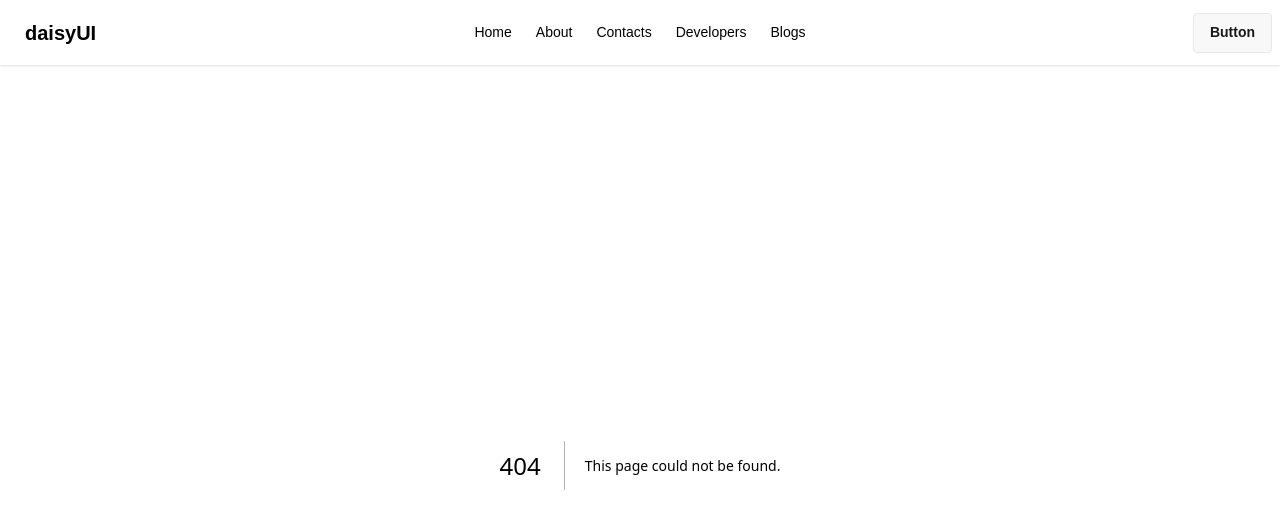
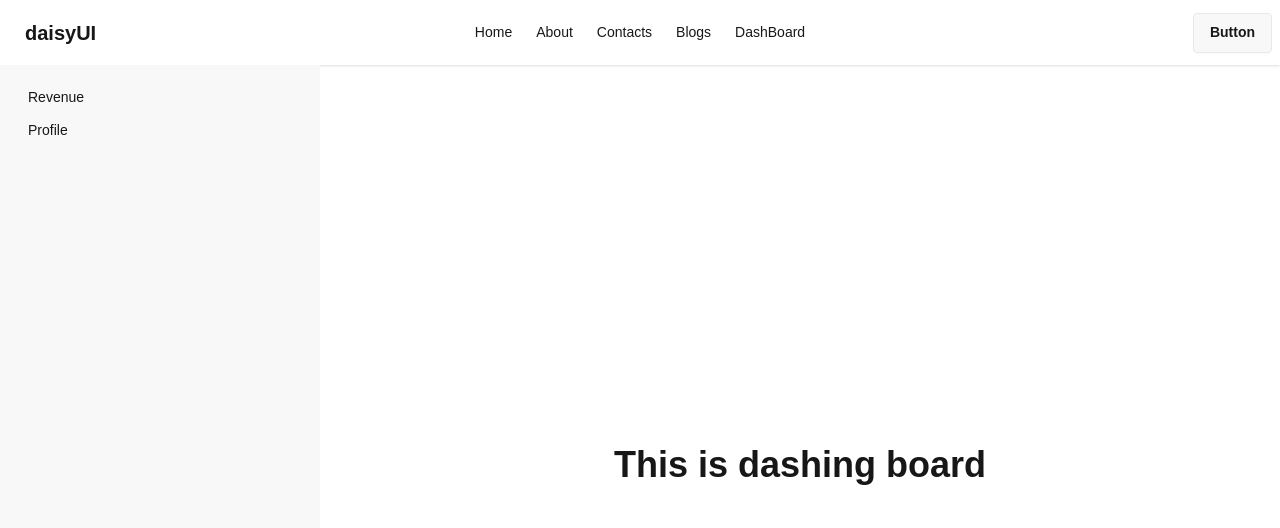
Before and after one commit to chandan-d-karmaker/next-js, a Next.js app: page /dashboard in a window 1280 px wide. Before the commit this address had no page. Shown: the top 528 px of the page. Built offline with nearby package versions, Linux system fonts and the light colour scheme.

Commit message:
created nested layout in nextjs

```diff
--- /dev/null
+++ b/src/app/dashboard/layout.jsx
@@ -0,0 +1,27 @@
+import Link from 'next/link';
+import React from 'react';
+
+const LayoutDashboard = ({ children }) => {
+    return (
+        <div className="drawer lg:drawer-open">
+            <input id="my-drawer-3" type="checkbox" className="drawer-toggle" />
+            <div className="drawer-content flex flex-col items-center justify-center">
+                {/* Page content here */}
+                {children}
+                <label htmlFor="my-drawer-3" className="btn drawer-button lg:hidden">
+                    Open drawer
+                </label>
+            </div>
+            <div className="drawer-side">
+                <label htmlFor="my-drawer-3" aria-label="close sidebar" className="drawer-overlay"></label>
+                <ul className="menu bg-base-200 min-h-full w-80 p-4">
+                    {/* Sidebar content here */}
+                    <li><Link href='/dashboard/revenue' >Revenue</Link></li>
+                    <li><Link href='/dashboard/profile' >Profile</Link></li>
+                </ul>
+            </div>
+        </div>
+    );
+};
+
+export default LayoutDashboard;
--- /dev/null
+++ b/src/app/dashboard/page.jsx
@@ -0,0 +1,11 @@
+import React from 'react';
+
+const DashBoardPage = () => {
+    return (
+        <div>
+            <h1 className='text-4xl text-center font-bold'>This is dashing board</h1>
+        </div>
+    );
+};
+
+export default DashBoardPage;
--- /dev/null
+++ b/src/app/dashboard/profile/page.jsx
@@ -0,0 +1,11 @@
+import React from 'react';
+
+const ProfilePage = () => {
+    return (
+        <div>
+            <h2 className='text-4xl text-center font-bold'>Update your profile!</h2>
+        </div>
+    );
+};
+
+export default ProfilePage;
--- /dev/null
+++ b/src/app/dashboard/revenue/page.jsx
@@ -0,0 +1,11 @@
+import React from 'react';
+
+const RevenuePage = () => {
+    return (
+        <div>
+            <h2 className='text-4xl text-center font-bold'>Money coming soooooooon........!</h2>
+        </div>
+    );
+};
+
+export default RevenuePage;
--- a/src/components/Navbar/Navbar.jsx
+++ b/src/components/Navbar/Navbar.jsx
@@ -16,7 +16,6 @@
                         <li><Link href="/">Home</Link></li>
                         <li><Link href="/about">About</Link></li>
                         <li><Link href='/contact'>Contacts</Link></li>
-                        <li><Link href='/contact/developer'>Developers</Link></li>
                         <li><Link href='/blogs'>Blogs</Link></li>
                     </ul>
                 </div>
@@ -27,8 +26,8 @@
                     <li><Link href="/">Home</Link></li>
                     <li><Link href="/about">About</Link></li>
                     <li><Link href='/contact'>Contacts</Link></li>
-                    <li><Link href='/contact/developer'>Developers</Link></li>
                     <li><Link href='/blogs'>Blogs</Link></li>
+                    <li><Link href='/dashboard'>DashBoard</Link></li>
 
                 </ul>
             </div>
```
